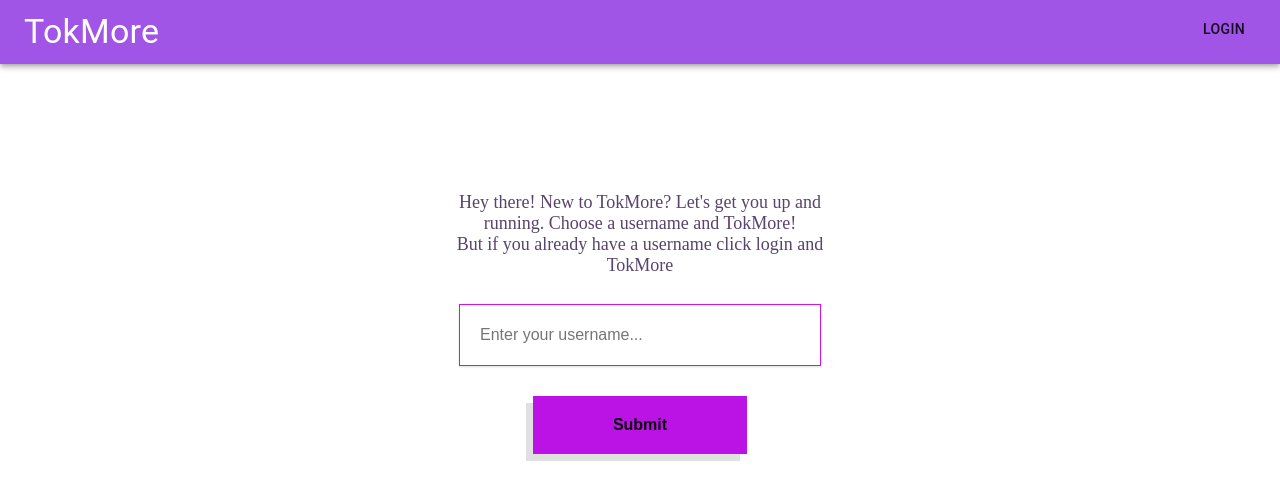
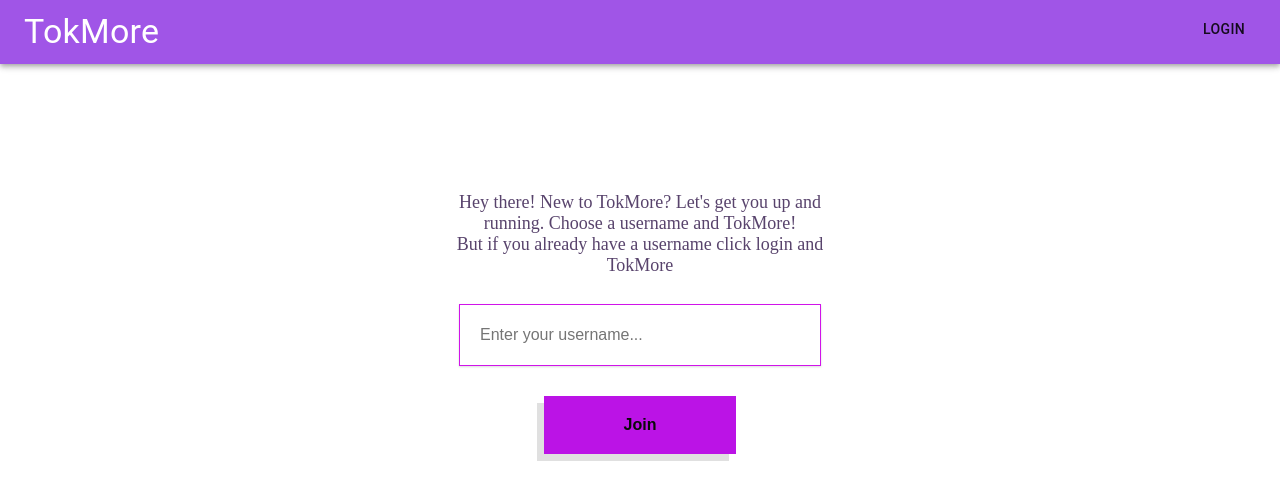
Before and after one commit to Portia-arch/TokMore_ChatApp, a React (Create React App) app in the folder chat_app/: page / in a window 1280 px wide. Shown: the top 500 px of the page. Built offline with nearby package versions, Linux system fonts and the light colour scheme.

Commit message:
Send button changes

```diff
--- a/chat_app/src/components/Layout/chatApp.js
+++ b/chat_app/src/components/Layout/chatApp.js
@@ -61,7 +61,7 @@ class ChatApp extends React.Component {
   }
 }
 ChatApp.defaultProps = {
-  username: ""
+  username: "You"
 };
 
 export default ChatApp;
--- a/chat_app/src/components/Layout/login.js
+++ b/chat_app/src/components/Layout/login.js
@@ -51,7 +51,7 @@ class Login extends React.Component {
                         placeholder="Enter your username..."
                         required />
                 </div>
-                <input type="submit" value="Submit" />
+                <input type="submit" value="Join" />
             </form>
         );
     }
--- a/chat_app/src/components/chatInput.js
+++ b/chat_app/src/components/chatInput.js
@@ -7,6 +7,8 @@
  */
 
 import React from 'react';
+
+// require('../styles/chatInput.css')
 
 
 class ChatInput extends React.Component {
@@ -48,6 +50,7 @@ class ChatInput extends React.Component {
           placeholder="Write your message..."
           required
         />
+        <button>Send</button>
       </form>
     );
   }
--- /dev/null
+++ b/chat_app/src/styles/chatInput.css
@@ -0,0 +1,27 @@
+.chat-inputs form {
+  /* This bit sets up the horizontal layout */
+  /* display:flex;
+  flex-direction:row; */
+
+  /* I've used padding so you can see the edges of the elements. */
+  padding:2px;
+}
+
+input {
+  /* Tell the input to use all the available space */
+  flex-grow:2;
+  /* And hide the input's outline, so the form looks like the outline */
+  border:none;
+}
+
+input:focus {
+  /* removing the input focus blue box. Put this on the form if you like. */
+  outline: none;
+}
+
+button {
+  /* Just a little styling to make it pretty */
+  border:1px solid blue;
+  background:blue;
+  color:white;
+}
```
Also changed, not shown: chat_app/src/styles/App.css (line endings or trailing spaces).
